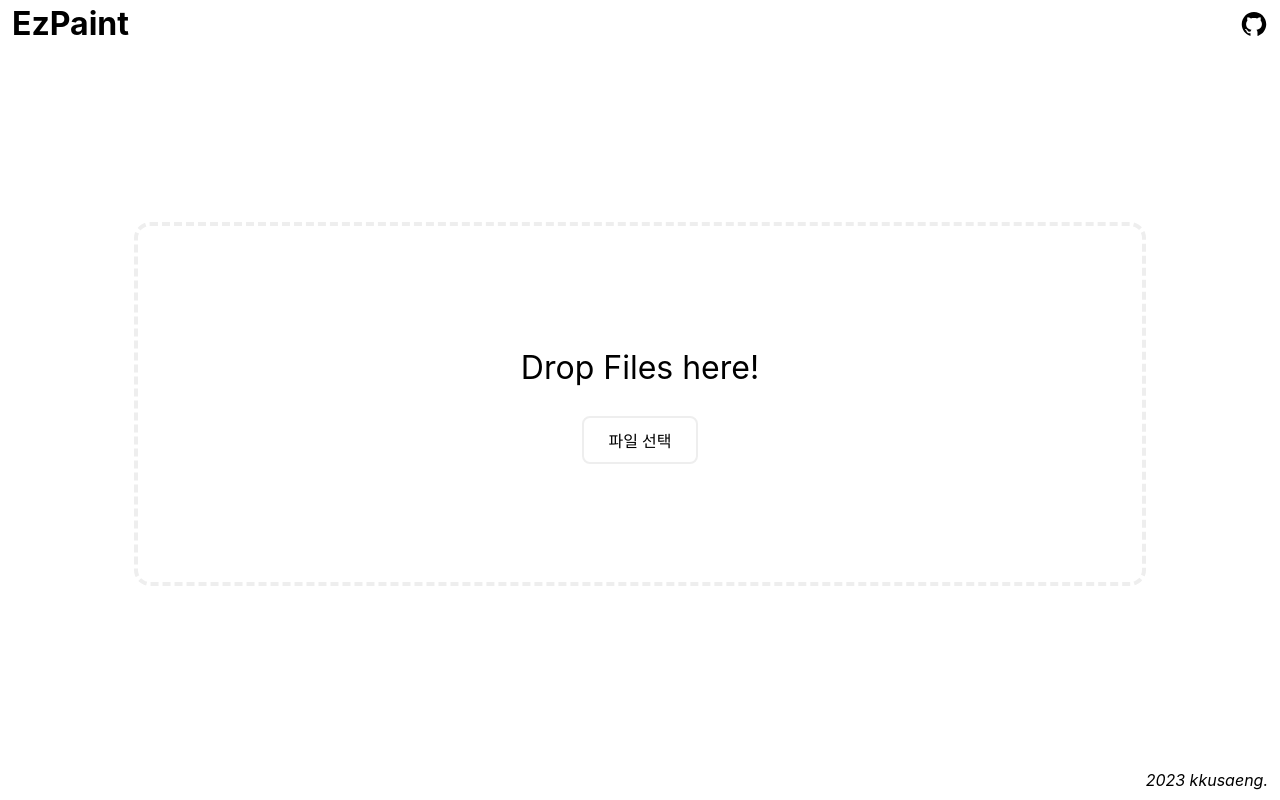
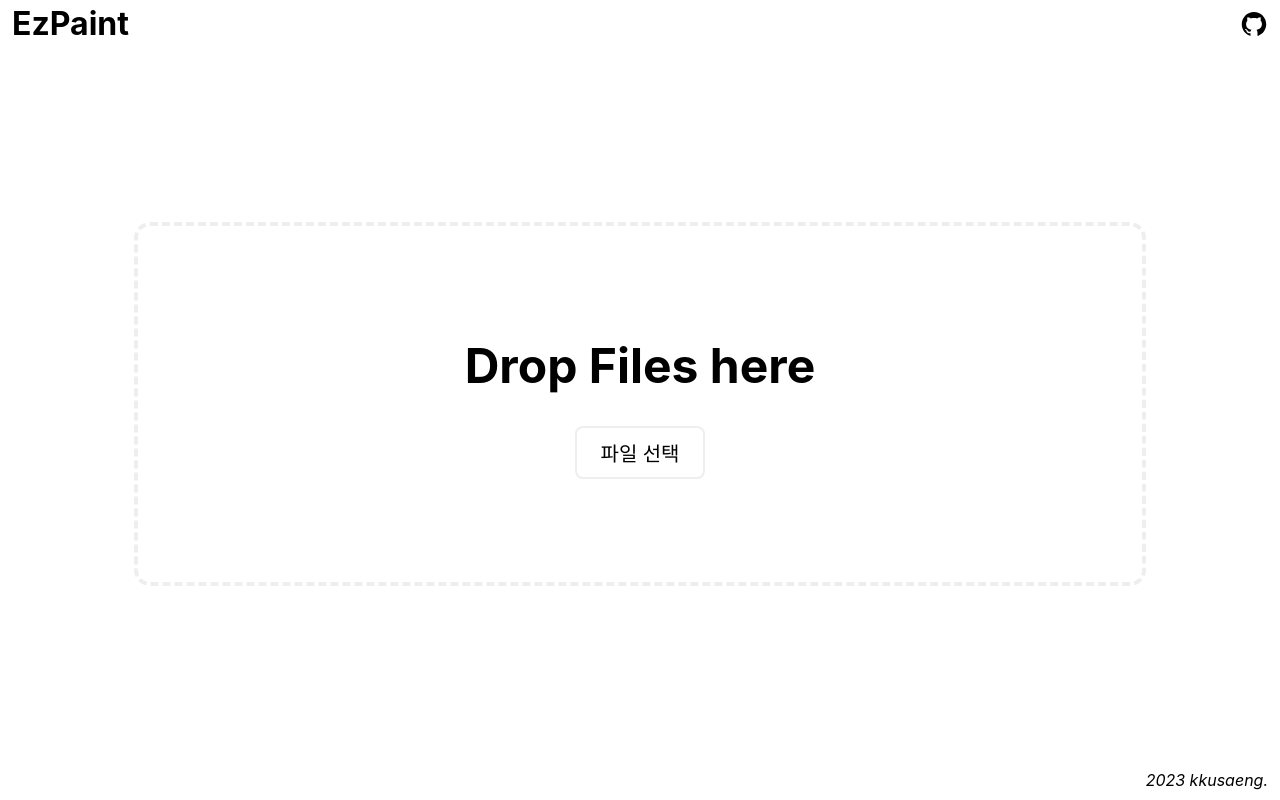
Before and after one commit to macjjuni/ezpaint, a React (Vite) app: page / in a window 1280 px wide. Built offline with nearby package versions, Linux system fonts and the light colour scheme.

Commit message:
Refactor: 컴포넌트 스타일 파일 분리

```diff
--- /dev/null
+++ b/src/components/Button/index.tsx
@@ -0,0 +1,16 @@
+import ButtonStyled from './style'
+
+interface IButton {
+  children: React.ReactNode
+  onClick?: () => void
+}
+
+const Button = ({ children, onClick }: IButton) => {
+  return (
+    <ButtonStyled onClick={onClick} fontSize={20}>
+      {children}
+    </ButtonStyled>
+  )
+}
+
+export default Button
--- a/src/components/Button.tsx
+++ b/src/components/Button/style.ts
@@ -1,12 +1,16 @@
 import styled from '@emotion/styled'
 
-const ButtonStyled = styled.button`
+interface IButtun {
+  fontSize?: number
+}
+
+const ButtonStyled = styled.button<IButtun>`
   position: relative;
   display: flex;
   justify-content: center;
   align-items: center;
   padding: 10px 24px;
-  font-size: 16px;
+  font-size: ${({ fontSize }) => (fontSize ? `${fontSize}px` : '16px')};
   font-weight: 500;
   font-family: inherit;
   border-radius: 8px;
@@ -23,14 +27,4 @@ const ButtonStyled = styled.button`
     outline: 2px auto #9ae4ff;
   }
 `
-
-interface IButton {
-  children: React.ReactNode
-  onClick?: () => void
-}
-
-const Button = ({ children, onClick }: IButton) => {
-  return <ButtonStyled onClick={onClick}>{children}</ButtonStyled>
-}
-
-export default Button
+export default ButtonStyled
--- a/src/components/Canvas.tsx
+++ b/src/components/Canvas/index.tsx
@@ -1,11 +1,7 @@
-import styled from '@emotion/styled'
 import { useEffect, useRef, useState, useCallback } from 'react'
 import { pasteImageInCanvas, copyImageInCanvas, paintImageInCanvas } from '@/utils/canvas'
-import DropArea from '@/DropArea'
-
-const CanvasStyled = styled.canvas<{ display?: 'block' | 'none' }>`
-  display: ${(props) => props.display || 'block'};
-`
+import CanvasStyled from './style'
+import DropArea from '@/components/DropArea'
 
 const Canvas = () => {
   const [isImg, setImg] = useState(false)
--- /dev/null
+++ b/src/components/Canvas/style.tsx
@@ -0,0 +1,7 @@
+import styled from '@emotion/styled'
+
+const CanvasStyled = styled.canvas<{ display?: 'block' | 'none' }>`
+  display: ${(props) => props.display || 'block'};
+`
+
+export default CanvasStyled
--- a/src/DropArea/index.tsx
+++ b/src/components/DropArea/index.tsx
@@ -52,7 +52,11 @@ const DropArea = ({ paintImage }: IDropArea) => {
     <>
       <input ref={inputRef} type="file" id="drop-zone" accept="image/*" multiple={false} onChange={changeInput} style={{ display: 'none' }} />
       <DropAreaStyle className={className} onDragEnter={DragHighlight} onDragOver={DragHighlight} onDragLeave={unDragHighlight} onDrop={DropFile}>
-        Drop Files here!
+        <h2 className="drop-txt">
+          Drop Files here
+          <span className="ellipsis" />
+        </h2>
+
         <Button onClick={clickInput}>파일 선택</Button>
       </DropAreaStyle>
     </>
--- a/src/DropArea/style.tsx
+++ b/src/components/DropArea/style.tsx
@@ -1,5 +1,14 @@
 import styled from '@emotion/styled'
+import { keyframes } from '@emotion/react'
 import { dropStyleName } from '@/styles/theme'
+
+const ellipsis = keyframes`
+  0% { content: '.'; }
+  25% { content: '..'; }
+  50% { content: '...'; }
+  75% { content: '..'; }
+  100% { content: '.'; }
+`
 
 const DropAreaStyle = styled.div`
   display: flex;
@@ -15,6 +24,22 @@ const DropAreaStyle = styled.div`
   user-select: none;
   transition: transform 0.24s ease, transform 0.1s ease;
 
+  & .drop-txt {
+    position: relative;
+
+    &::after {
+      content: '.';
+      position: absolute;
+      bottom: 0;
+      right: -60px;
+      width: 56px;
+      height: 100%;
+      color: #fff;
+      animation: ${ellipsis} 3.6s ease infinite;
+      z-index: 100;
+    }
+  }
+
   &.${dropStyleName} {
     transform: rotate(2deg);
     border-color: #9ae4ff;
```
Also changed, not shown: 1 other file (tests, documents, lock files or other folders).
